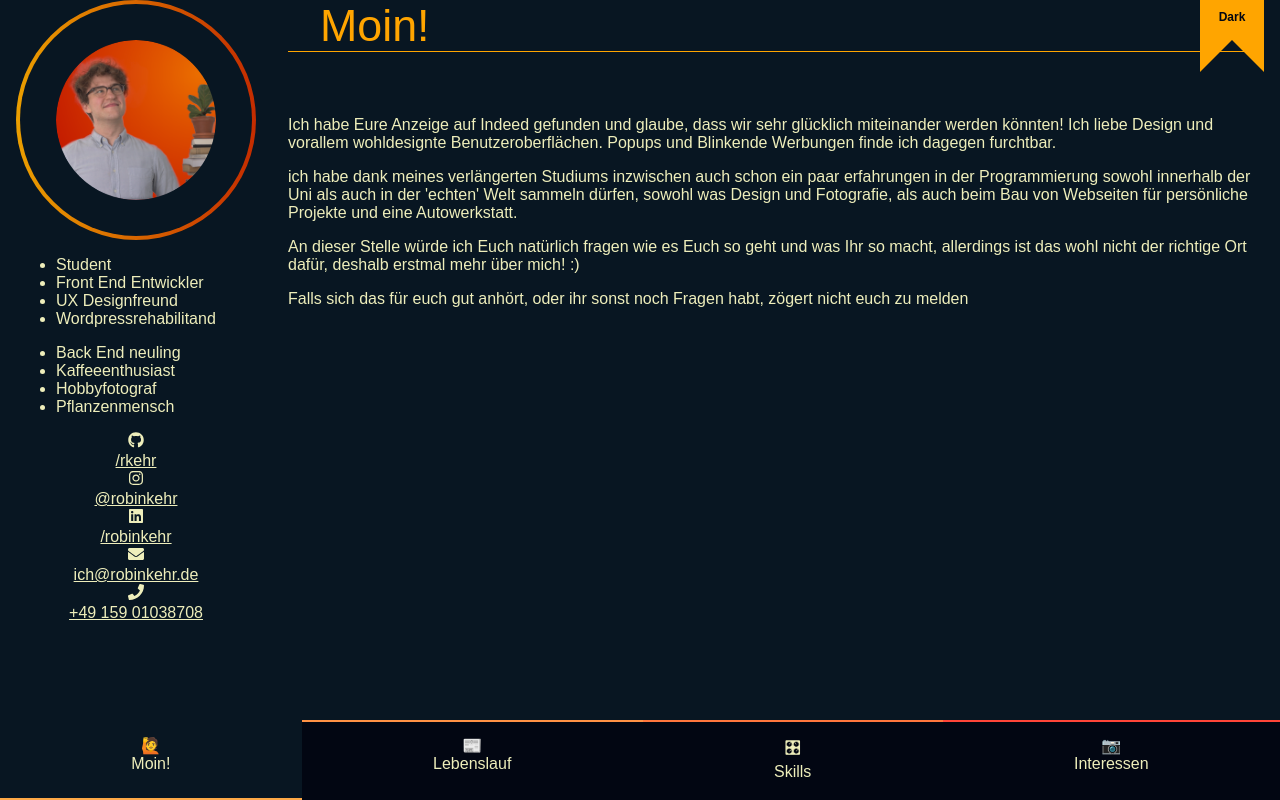
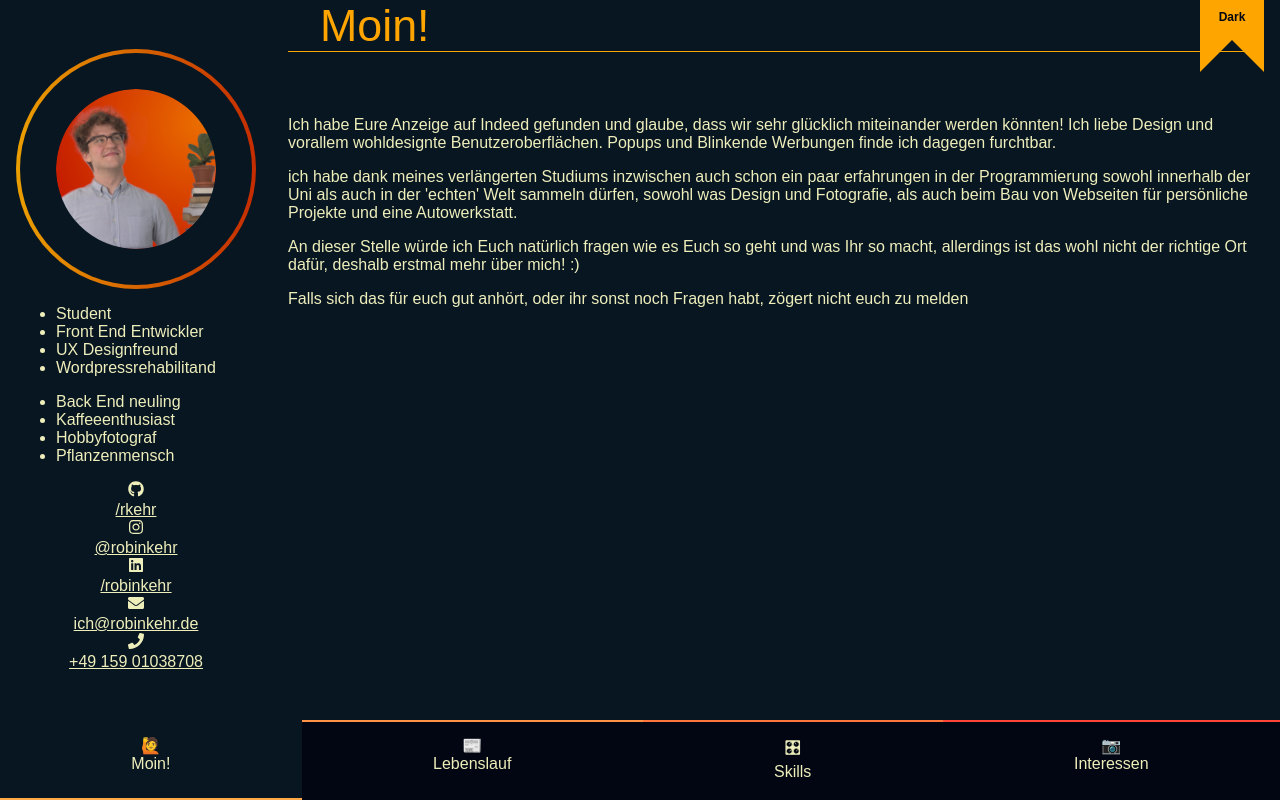
Before and after one commit to rkehr/bewerbung, a React app: page /moin in a window 1280 px wide. Built offline with nearby package versions, Linux system fonts and the light colour scheme; a web font is replaced by a local one.

Commit message:
Added flex-based .centerVertically

```diff
--- a/src/styles/containers.scss
+++ b/src/styles/containers.scss
@@ -31,3 +31,8 @@
   position: absolute;
   transform: rotate(-90deg) translate(-0rem, -2.2rem);
 }
+.centerVertically {
+  display: flex;
+  flex-direction: column;
+  justify-content: center;
+}
```
